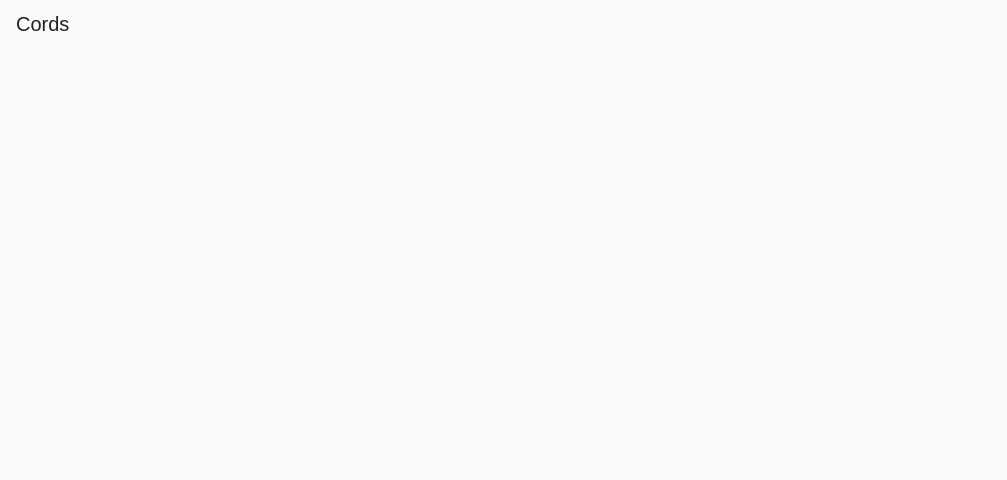
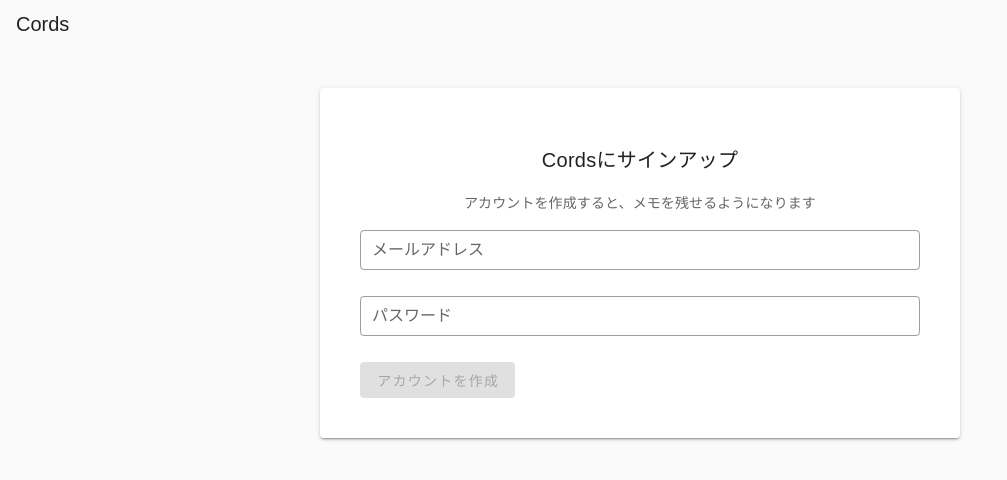
Before and after one commit to simonNozaki/cords, a Nuxt app: page /signup in a window 1280 px wide. Before the commit this address had no page. Shown: the top 480 px of the page, without its empty margins (0-1007 px from the left). Built offline with nearby package versions, Linux system fonts and the light colour scheme; a web font is replaced by a local one.

Commit message:
feat: 最小限のユーザ作成機能作成

```diff
--- a/assets/css/style.css
+++ b/assets/css/style.css
@@ -7,3 +7,7 @@
   font-family: 'Noto Sans Japanese', Arial, Helvetica, sans-serif !important;
   font-weight: 300;
 }
+
+.user-form {
+  width: 50%;
+}
--- /dev/null
+++ b/components/atoms/TextInput.vue
@@ -0,0 +1,43 @@
+<template>
+  <v-text-field
+    v-model="inputText"
+    outlined
+    dense
+    :label="label"
+    :type="type"
+    :rules="rules"
+  ></v-text-field>
+</template>
+
+<script>
+export default {
+  props: {
+    value: {
+      type: String,
+      default: '',
+    },
+    label: {
+      type: String,
+      default: '',
+    },
+    type: {
+      type: String,
+      default: '',
+    },
+    rules: {
+      type: Array,
+      default: () => []
+    },
+  },
+  computed: {
+    inputText: {
+      get: function() {
+        return this.value
+      },
+      set: function (v) {
+        this.$emit('input', v)
+      },
+    },
+  }
+}
+</script>
--- /dev/null
+++ b/pages/signup.vue
@@ -0,0 +1,85 @@
+<template>
+  <div>
+    <v-card
+      class="user-form ma-10 pa-10 mx-auto"
+    >
+      <v-card-title class="justify-center"> Cordsにサインアップ </v-card-title>
+      <v-card-text class="text-center">
+        アカウントを作成すると、メモを残せるようになります
+      </v-card-text>
+      <v-form v-model="valid">
+        <TextInput
+          v-model="email"
+          label="メールアドレス"
+          :rules="emailRules"
+        />
+        <TextInput
+          v-model="password"
+          label="パスワード"
+          type="password"
+          :rules="passwordRules"
+        />
+        <FormButton :disabled="!isSubmittable" :click="signup">
+          アカウントを作成
+        </FormButton>
+      </v-form>
+      {{ message }}
+    </v-card>
+    <Snackbar :open="snackbar" :close="close">
+      {{ snackbarText }}
+    </Snackbar>
+  </div>
+</template>
+
+<script>
+import TextInput from '@/components/atoms/TextInput'
+import FormButton from '@/components/atoms/FormButton'
+import Snackbar from '~/components/atoms/Snackbar'
+
+export default {
+  components: {
+    TextInput,
+    FormButton,
+    Snackbar,
+  },
+  data() {
+    return {
+      email: '',
+      password: '',
+      snackbar: false,
+      snackbarText: '',
+      valid: true,
+      message: '',
+      emailRules: [
+        v => !!v || 'メールアドレスは必須です',
+      ],
+      passwordRules: [
+        v => !!v || 'パスワードは必須です',
+        v => (v && v.length >= 6) || '6桁以上の英数字を使って、パスワードを入力してください',
+      ],
+    }
+  },
+  computed: {
+    isSubmittable() {
+      return this.valid
+    },
+  },
+  methods: {
+    signup() {
+      this.$fire.auth
+        .createUserWithEmailAndPassword(this.email, this.password)
+        .then(_ => {
+          this.$store.dispatch('users/set', this.email)
+          this.$router.push('/')
+        })
+        .catch((e) => {
+          this.snackbarText = `アカウントが作成できませんでした... ${e}`
+          this.snackbar = true
+        })
+    },
+    close() {
+      this.snackbar = false
+    },
+  },
+}
+</script>
--- /dev/null
+++ b/store/users.js
@@ -0,0 +1,17 @@
+export const state = () => {
+  return {
+    accountName: '',
+  }
+}
+
+export const getters = {
+  findCurrentUser() {
+    return this.accountName
+  }
+}
+
+export const mutations = {
+  set(state, accountName) {
+    state.accountName = accountName
+  }
+}
```
